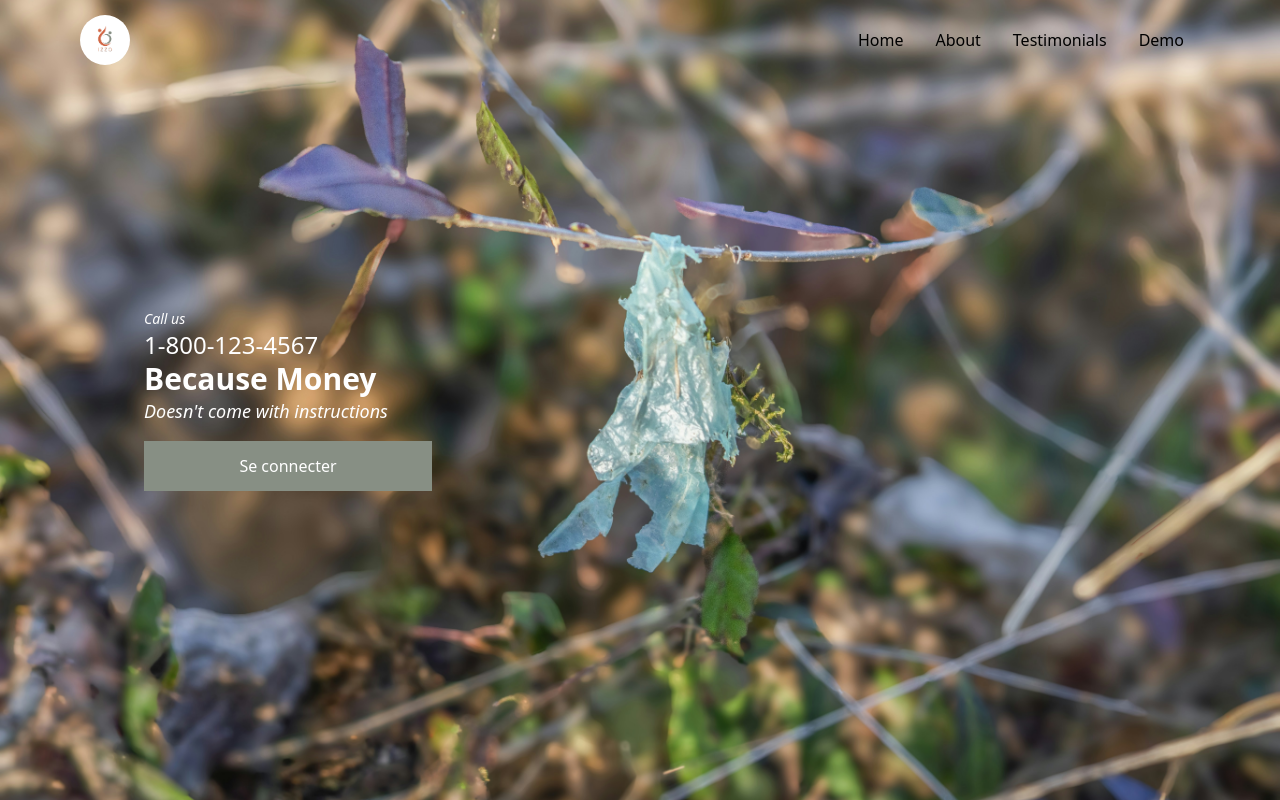
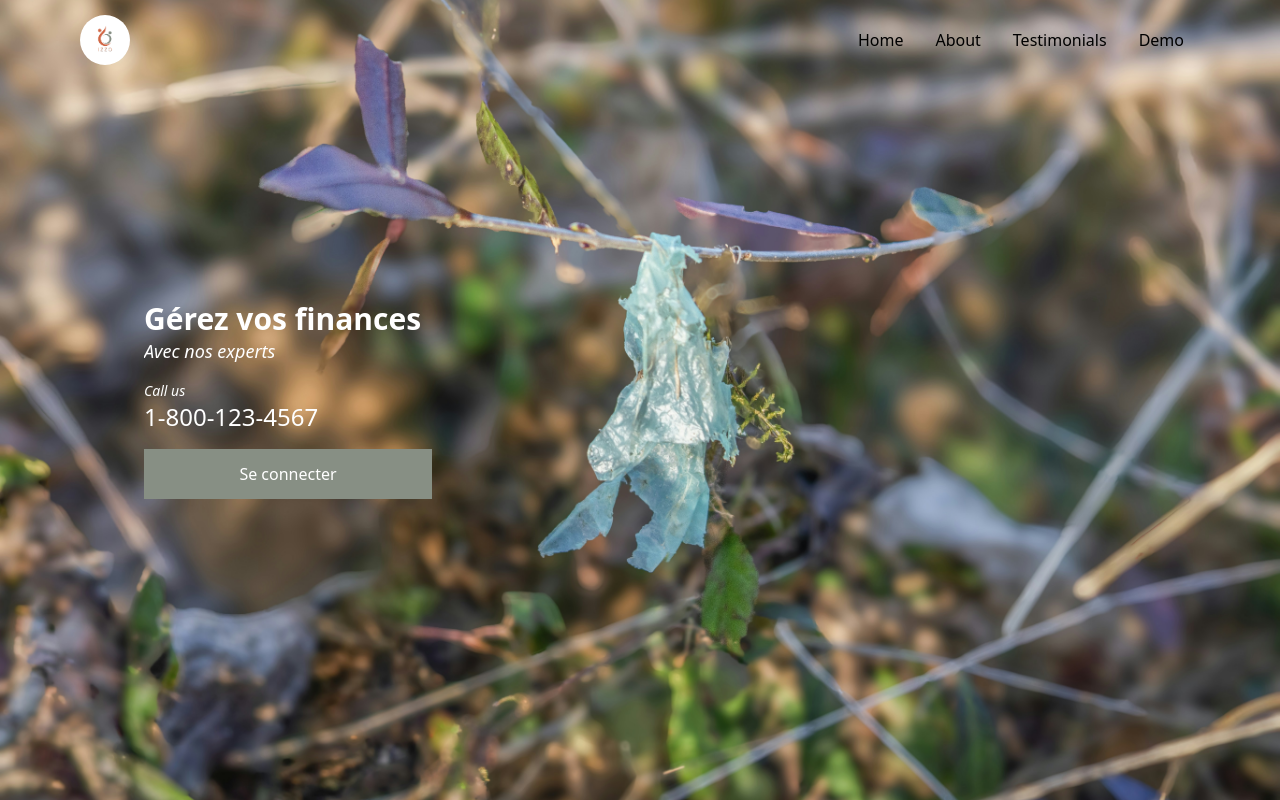
Before and after one commit to IzzoBio/frontend, a React (Vite) app: page / in a window 1280 px wide. Built offline with nearby package versions, Linux system fonts and the light colour scheme.

Commit message:
add: adding final Hero component

```diff
--- a/src/components/Hero/Hero.jsx
+++ b/src/components/Hero/Hero.jsx
@@ -1,15 +1,32 @@
-import React from 'react';
+import React, { useState, useEffect } from 'react';
 import heroImage from '../../assets/sachet.jpg';
 
 const Hero = () => {
+    const [index, setIndex] = useState(0);
+
+    const titles = [
+        { h1: 'Parce que l\'argent', h2: 'Ne vient pas avec des instructions' },
+        { h1: 'Gérez vos finances', h2: 'Avec nos experts' },
+        { h1: 'Investissez intelligemment', h2: 'Pour un avenir meilleur' }
+    ];
+
+    useEffect(() => {
+        const interval = setInterval(() => {
+            setIndex((prevIndex) => (prevIndex + 1) % titles.length);
+        }, 3000);
+        return () => clearInterval(interval);
+    }, []);
+
     return (
         <div className="relative bg-cover bg-center h-screen w-full" style={{ backgroundImage: `url(${heroImage})` }}>
             <div className="absolute inset-0 bg-black/50"></div>
             <div className="relative z-10 h-full flex flex-col justify-center max-w-5xl mx-auto px-4 text-[white]">
-                <p className="italic text-sm">Call us</p>
+                <div className="overflow-hidden">
+                    <h1 className="text-5xl font-bold sm:text-3xl animate-slideIn">{titles[index].h1}</h1>
+                    <h2 className="text-2xl italic sm:text-lg animate-slideIn">{titles[index].h2}</h2>
+                </div>
+                <p className="italic text-sm mt-4">Call us</p>
                 <p className="text-2xl">1-800-123-4567</p>
-                <p className="text-5xl font-bold sm:text-3xl">Because Money</p>
-                <p className="text-2xl italic sm:text-lg">Doesn't come with instructions</p>
                 <button className="mt-4 w-72 bg-green-500 h-[50px] border border-green-500 text-[white] hover:bg-green-600 hover:border-green-700">Se connecter</button>
             </div>
         </div>
```
